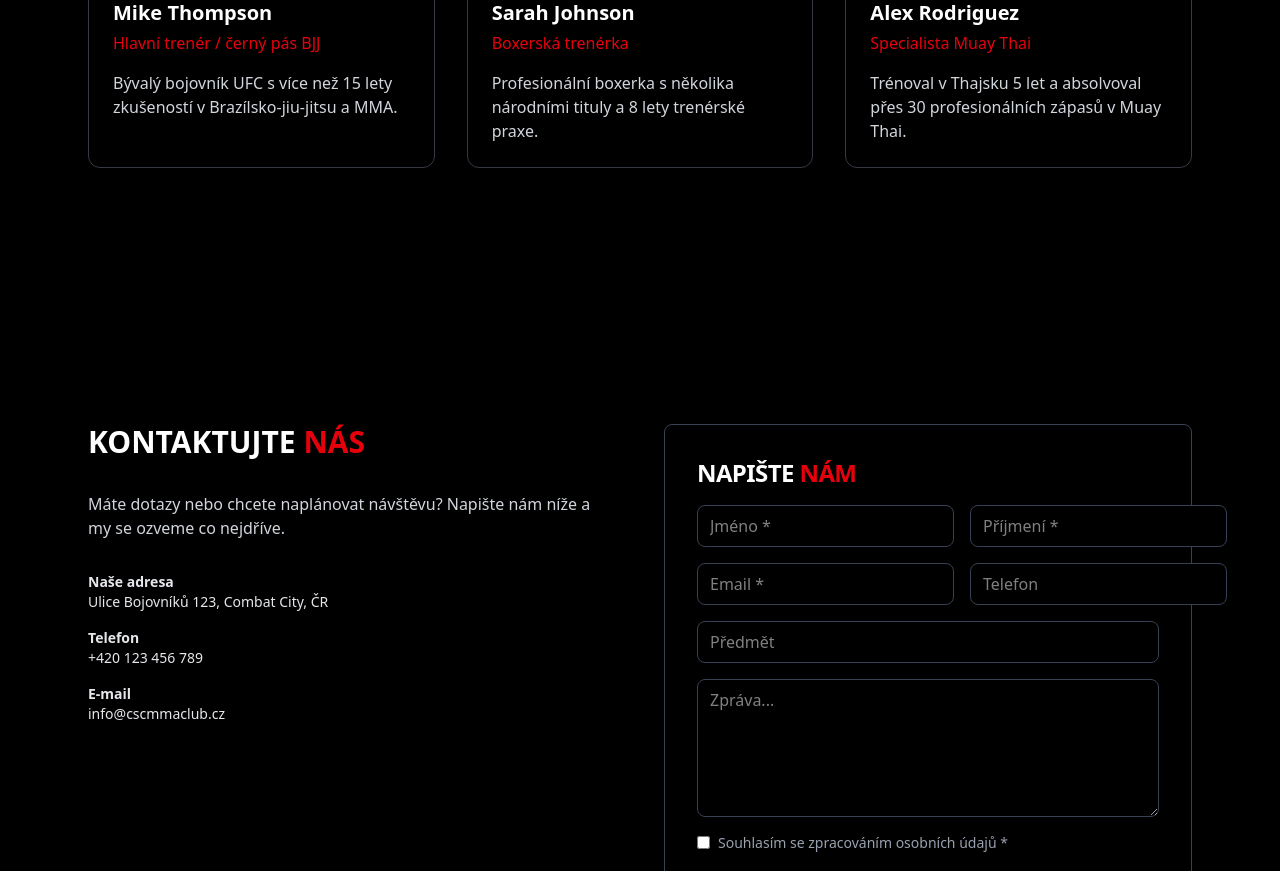
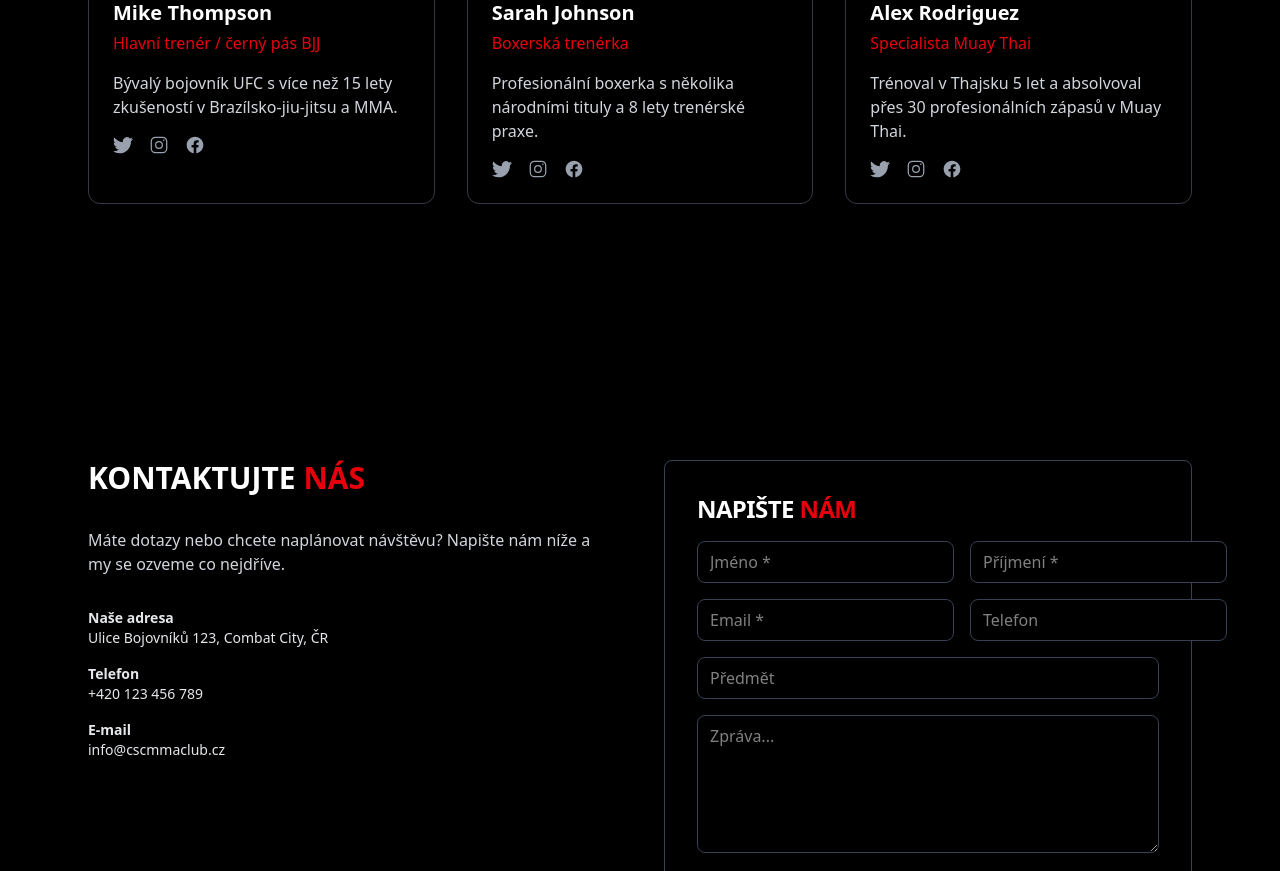
Before and after one commit to Danvizualizujeme/CSC6, a SvelteKit app in the folder CSC6/: page / in a window 1280 px wide. Shown: the part 2660-3531 px from the top of the page. Built offline with nearby package versions, Linux system fonts and the light colour scheme.

Commit message:
(Change) Socky homepage

```diff
--- a/CSC6/src/routes/+page.svelte
+++ b/CSC6/src/routes/+page.svelte
@@ -263,7 +263,29 @@
           <div class="p-6">
             <h3 class="text-xl font-semibold text-white">{t.name}</h3>
             <p class="text-red-600 mt-1 mb-4">{t.role}</p>
-            <p class="text-gray-300">{t.description}</p>
+            <p class="text-gray-300 mb-4">{t.description}</p>
+            <div class="flex space-x-4 text-gray-400">
+              <!-- Twitter -->
+              <a href={t.socials[0].href} target="_blank" rel="noopener noreferrer" aria-label="Twitter">
+                <svg xmlns="http://www.w3.org/2000/svg" class="h-5 w-5" fill="currentColor" viewBox="0 0 24 24">
+                  <path d="M23.953 4.569a10 10 0 01-2.825.775A4.932 4.932 0 0023.337 3a9.864 9.864 0 01-3.127 1.195 4.92 4.92 0 00-8.384 4.482A13.978 13.978 0 011.671 3.149a4.92 4.92 0 001.523 6.574 4.903 4.903 0 01-2.229-.616v.06a4.923 4.923 0 003.946 4.827 4.903 4.903 0 01-2.224.084 4.928 4.928 0 004.604 3.417A9.867 9.867 0 010 19.54 13.94 13.94 0 007.548 22c9.142 0 14.307-7.721 13.994-14.646a10.025 10.025 0 002.411-2.535z"/>
+                </svg>
+              </a>
+              <!-- Instagram -->
+              <a href={t.socials[1].href} target="_blank" rel="noopener noreferrer" aria-label="Instagram">
+                <svg xmlns="http://www.w3.org/2000/svg" class="h-5 w-5" fill="currentColor" viewBox="0 0 24 24">
+                  <path d="M7.75 2h8.5A5.75 5.75 0 0122 7.75v8.5A5.75 5.75 0 0116.25 22h-8.5A5.75 5.75 0 012 16.25v-8.5A5.75 5.75 0 017.75 2zm0 1.5A4.25 4.25 0 003.5 7.75v8.5A4.25 4.25 0 007.75 20.5h8.5A4.25 4.25 0 0020.5 16.25v-8.5A4.25 4.25 0 0016.25 3.5h-8.5z"/>
+                  <path d="M12 7.25a4.75 4.75 0 110 9.5 4.75 4.75 0 010-9.5zm0 1.5a3.25 3.25 0 100 6.5 3.25 3.25 0 000-6.5z"/>
+                  <circle cx="17.75" cy="6.25" r="1"/>
+                </svg>
+              </a>
+              <!-- Facebook -->
+              <a href={t.socials[2].href} target="_blank" rel="noopener noreferrer" aria-label="Facebook">
+                <svg xmlns="http://www.w3.org/2000/svg" class="h-5 w-5" fill="currentColor" viewBox="0 0 24 24">
+                  <path d="M22 12c0-5.523-4.477-10-10-10S2 6.477 2 12c0 5.007 3.658 9.164 8.438 9.878v-6.99H7.898V12h2.54v-1.745c0-2.506 1.492-3.89 3.777-3.89 1.094 0 2.238.194 2.238.194v2.465h-1.261c-1.243 0-1.63.771-1.63 1.562V12h2.773l-.443 2.888h-2.33v6.99C18.342 21.164 22 17.007 22 12z"/>
+                </svg>
+              </a>
+            </div>
           </div>
         </div>
       {/each}
```
